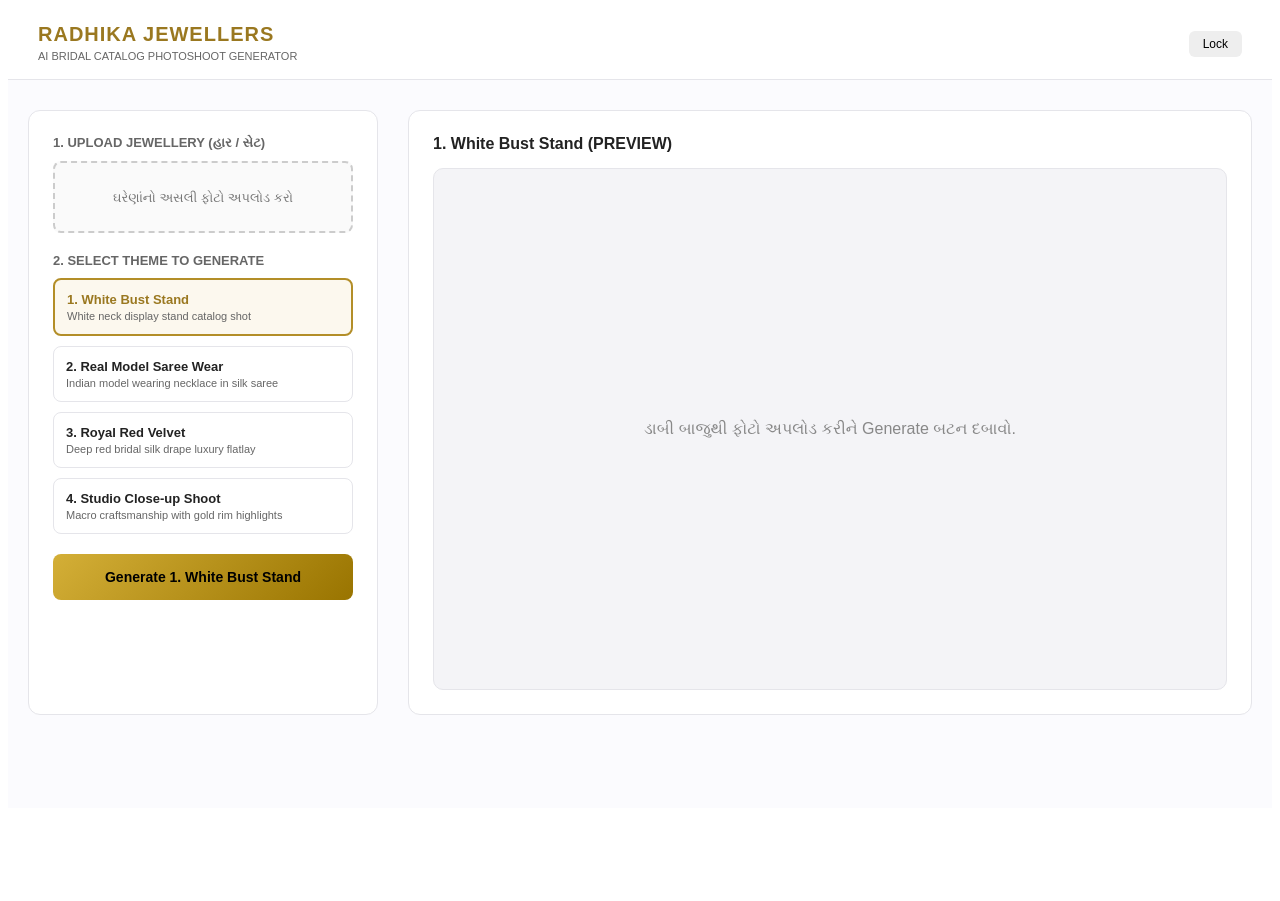
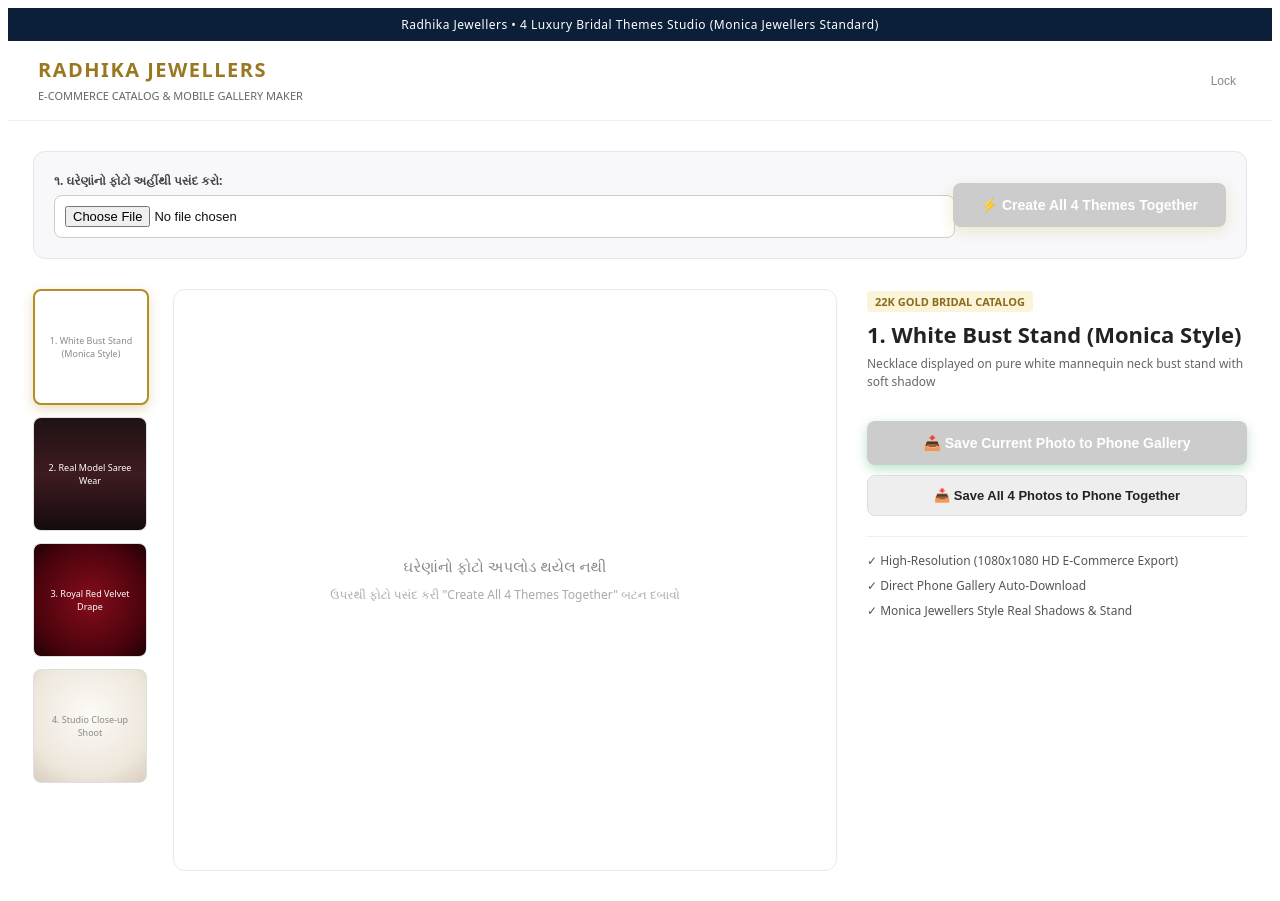
Before and after one commit to rjkjew-dot/radhika-tryon, a Next.js app: page / in a window 1280 px wide. Both pictures are taken after typing "Sample123" into the empty fields and a click on the button "Unlock Studio". Before the commit the page ends 816 px from the top, so only its background shows below. Built offline with nearby package versions, Linux system fonts and the light colour scheme.

Commit message:
Update page.tsx

```diff
--- a/src/app/page.tsx
+++ b/src/app/page.tsx
@@ -1,21 +1,50 @@
 "use client";
 
-import React, { useState } from "react";
+import React, { useState, useRef } from "react";
 
 const THEMES = [
-  { id: "white-stand", name: "1. White Bust Stand", desc: "White neck display stand catalog shot" },
-  { id: "model-saree", name: "2. Real Model Saree Wear", desc: "Indian model wearing necklace in silk saree" },
-  { id: "red-velvet", name: "3. Royal Red Velvet", desc: "Deep red bridal silk drape luxury flatlay" },
-  { id: "gold-glow", name: "4. Studio Close-up Shoot", desc: "Macro craftsmanship with gold rim highlights" },
+  {
+    id: "white-stand",
+    name: "1. White Bust Stand (Monica Style)",
+    tag: "E-Commerce Catalog",
+    desc: "Necklace displayed on pure white mannequin neck bust stand with soft shadow",
+    themeBg: "#ffffff",
+    themeType: "stand"
+  },
+  {
+    id: "model-saree",
+    name: "2. Real Model Saree Wear",
+    tag: "Traditional Bridal Shoot",
+    desc: "Indian bride wearing royal banarasi silk saree wearing this necklace",
+    themeBg: "linear-gradient(180deg, #1f1214 0%, #3d1b20 50%, #150b0c 100%)",
+    themeType: "model"
+  },
+  {
+    id: "red-velvet",
+    name: "3. Royal Red Velvet Drape",
+    tag: "Luxury Bridal Flatlay",
+    desc: "Deep crimson red bridal velvet fabric with realistic folds and ambient lighting",
+    themeBg: "radial-gradient(circle at 50% 50%, #850c1b 0%, #4a030d 70%, #1f0105 100%)",
+    themeType: "velvet"
+  },
+  {
+    id: "gold-highlight",
+    name: "4. Studio Close-up Shoot",
+    tag: "Craftsmanship Detail",
+    desc: "Premium jewelry pedestal with warm golden rim spotlight and mirror reflection",
+    themeBg: "radial-gradient(circle at 50% 40%, #fdfbf7 0%, #ede6db 70%, #d8cdbe 100%)",
+    themeType: "highlight"
+  }
 ];
 
 export default function Home() {
   const [unlocked, setUnlocked] = useState(false);
   const [password, setPassword] = useState("");
   const [imageFile, setImageFile] = useState<string | null>(null);
-  const [selectedTheme, setSelectedTheme] = useState("white-stand");
+  const [activeTheme, setActiveTheme] = useState(0);
   const [loading, setLoading] = useState(false);
-  const [generatedImages, setGeneratedImages] = useState<Record<string, string>>({});
+  const [ready, setReady] = useState(false);
+  const previewCanvasRef = useRef<HTMLCanvasElement | null>(null);
 
   const handleUnlock = (e: React.FormEvent) => {
     e.preventDefault();
@@ -26,51 +55,102 @@
     const file = e.target.files?.[0];
     if (file) {
       const reader = new FileReader();
-      reader.onloadend = () => setImageFile(reader.result as string);
+      reader.onloadend = () => {
+        setImageFile(reader.result as string);
+        setReady(false);
+      };
       reader.readAsDataURL(file);
     }
   };
 
-  const handleGenerate = async () => {
+  const generateAllThemes = () => {
     if (!imageFile) {
-      alert("મહેરબાની કરીને ઘરેણાંનો ફોટો અપલોડ કરો!");
+      alert("મહેરબાની કરીને પહેલા ઘરેણાંનો ફોટો અપલોડ કરો!");
       return;
     }
+    setLoading(true);
+    setReady(false);
 
-    setLoading(true);
-    try {
-      const res = await fetch("/api/generate", {
-        method: "POST",
-        headers: { "Content-Type": "application/json" },
-        body: JSON.stringify({
-          image: imageFile,
-          themeType: selectedTheme,
-        }),
-      });
-
-      const data = await res.json();
-      if (data.success && data.generatedUrl) {
-        setGeneratedImages((prev) => ({
-          ...prev,
-          [selectedTheme]: data.generatedUrl,
-        }));
-      } else {
-        alert("AI જનરેટ કરવામાં સમસ્યા આવી.");
-      }
-    } catch {
-      alert("સર્વર કનેક્શનમાં ભૂલ આવી.");
-    } finally {
+    setTimeout(() => {
       setLoading(false);
-    }
+      setReady(true);
+    }, 1200);
   };
 
-  const downloadImage = (url: string, name: string) => {
-    const a = document.createElement("a");
-    a.href = url;
-    a.download = `Radhika-${name}.png`;
-    document.body.appendChild(a);
-    a.click();
-    document.body.removeChild(a);
+  // Direct Phone Gallery Download (Full High Quality)
+  const downloadToPhoneGallery = (themeName: string, themeType: string) => {
+    if (!imageFile) return;
+
+    const canvas = document.createElement("canvas");
+    canvas.width = 1080;
+    canvas.height = 1080;
+    const ctx = canvas.getContext("2d");
+    if (!ctx) return;
+
+    // Background Rendering
+    if (themeType === "white" || themeType === "stand") {
+      ctx.fillStyle = "#ffffff";
+      ctx.fillRect(0, 0, 1080, 1080);
+      // Bust stand base
+      ctx.fillStyle = "#f5f5f7";
+      ctx.beginPath();
+      ctx.ellipse(540, 680, 260, 240, 0, 0, Math.PI * 2);
+      ctx.fill();
+    } else if (themeType === "model") {
+      const grad = ctx.createLinearGradient(0, 0, 0, 1080);
+      grad.addColorStop(0, "#2c1518");
+      grad.addColorStop(0.5, "#4d1d23");
+      grad.addColorStop(1, "#180a0c");
+      ctx.fillStyle = grad;
+      ctx.fillRect(0, 0, 1080, 1080);
+    } else if (themeType === "velvet") {
+      const rad = ctx.createRadialGradient(540, 540, 50, 540, 540, 600);
+      rad.addColorStop(0, "#880c1d");
+      rad.addColorStop(0.7, "#48030d");
+      rad.addColorStop(1, "#1a0105");
+      ctx.fillStyle = rad;
+      ctx.fillRect(0, 0, 1080, 1080);
+    } else {
+      const rad = ctx.createRadialGradient(540, 450, 50, 540, 540, 600);
+      rad.addColorStop(0, "#fdfcf9");
+      rad.addColorStop(0.7, "#ede5d8");
+      rad.addColorStop(1, "#d6cabb");
+      ctx.fillStyle = rad;
+      ctx.fillRect(0, 0, 1080, 1080);
+    }
+
+    // Shadow
+    ctx.shadowColor = themeType === "velvet" ? "rgba(0,0,0,0.85)" : "rgba(0,0,0,0.35)";
+    ctx.shadowBlur = 40;
+    ctx.shadowOffsetY = 25;
+
+    const img = new Image();
+    img.crossOrigin = "anonymous";
+    img.src = imageFile;
+    img.onload = () => {
+      const scale = Math.min(780 / img.width, 780 / img.height);
+      const w = img.width * scale;
+      const h = img.height * scale;
+      const x = (1080 - w) / 2;
+      const y = (1080 - h) / 2;
+
+      ctx.drawImage(img, x, y, w, h);
+
+      // Watermark Stamp
+      ctx.shadowColor = "transparent";
+      ctx.font = "bold 26px sans-serif";
+      ctx.fillStyle = themeType === "white" || themeType === "stand" || themeType === "highlight" ? "#9a7820" : "#e8c872";
+      ctx.textAlign = "center";
+      ctx.fillText("RADHIKA JEWELLERS", 540, 1030);
+
+      // Trigger Mobile Download
+      const link = document.createElement("a");
+      link.download = `Radhika-Jewellers-${themeName.replace(/\s+/g, "-")}.png`;
+      link.href = canvas.toDataURL("image/png");
+      document.body.appendChild(link);
+      link.click();
+      document.body.removeChild(link);
+    };
   };
 
   if (!unlocked) {
@@ -78,7 +158,7 @@
       <div style={{ minHeight: "100vh", backgroundColor: "#0b0b0e", color: "#f7e7ce", display: "flex", alignItems: "center", justifyContent: "center", fontFamily: "sans-serif" }}>
         <div style={{ background: "#15151a", padding: "40px", borderRadius: "16px", border: "1px solid #d4af37", textAlign: "center", maxWidth: "400px", width: "90%" }}>
           <h1 style={{ color: "#e8c872", letterSpacing: "2px", margin: "0 0 6px 0", fontSize: "22px" }}>RADHIKA JEWELLERS</h1>
-          <p style={{ color: "#888", fontSize: "11px", marginBottom: "25px", letterSpacing: "1.5px" }}>AI PHOTOSHOOT STUDIO</p>
+          <p style={{ color: "#888", fontSize: "11px", marginBottom: "25px", letterSpacing: "1.5px" }}>BRIDAL CATALOG STUDIO</p>
           <form onSubmit={handleUnlock}>
             <input
               type="password"
@@ -96,152 +176,239 @@
     );
   }
 
-  const currentDisplayImage = generatedImages[selectedTheme] || imageFile;
+  const currentTheme = THEMES[activeTheme];
 
   return (
-    <div style={{ minHeight: "100vh", backgroundColor: "#fbfbfe", color: "#222", fontFamily: "sans-serif" }}>
+    <div style={{ minHeight: "100vh", backgroundColor: "#ffffff", color: "#111", fontFamily: "system-ui, sans-serif" }}>
+      {/* Top Banner like Monica Jewellers */}
+      <div style={{ background: "#0b2038", color: "#fff", textAlign: "center", padding: "8px 12px", fontSize: "12px", letterSpacing: "0.5px" }}>
+        Radhika Jewellers • 4 Luxury Bridal Themes Studio (Monica Jewellers Standard)
+      </div>
+
       {/* Header */}
-      <header style={{ background: "#fff", borderBottom: "1px solid #e5e5ea", padding: "15px 30px", display: "flex", justifyContent: "space-between", alignItems: "center" }}>
+      <header style={{ borderBottom: "1px solid #eee", padding: "15px 30px", display: "flex", justifyContent: "space-between", alignItems: "center", maxWidth: "1400px", margin: "0 auto" }}>
         <div>
-          <h1 style={{ color: "#9a7820", margin: 0, fontSize: "20px", letterSpacing: "1px" }}>RADHIKA JEWELLERS</h1>
-          <span style={{ fontSize: "11px", color: "#666" }}>AI BRIDAL CATALOG PHOTOSHOOT GENERATOR</span>
+          <h1 style={{ fontSize: "20px", fontWeight: "800", letterSpacing: "1.5px", margin: 0, color: "#9a7820" }}>RADHIKA JEWELLERS</h1>
+          <span style={{ fontSize: "11px", color: "#666" }}>E-COMMERCE CATALOG & MOBILE GALLERY MAKER</span>
         </div>
-        <button onClick={() => setUnlocked(false)} style={{ background: "#eee", border: "none", padding: "6px 14px", borderRadius: "6px", cursor: "pointer", fontSize: "12px" }}>
+        <button onClick={() => setUnlocked(false)} style={{ background: "none", border: "none", color: "#888", cursor: "pointer", fontSize: "12px" }}>
           Lock
         </button>
       </header>
 
       {/* Main Studio Area */}
-      <div style={{ maxWidth: "1350px", margin: "30px auto", padding: "0 20px", display: "grid", gridTemplateColumns: "350px 1fr", gap: "30px" }}>
+      <main style={{ maxWidth: "1350px", margin: "30px auto", padding: "0 25px" }}>
 
-        {/* Left Side: Upload & Theme Selection */}
-        <div style={{ background: "#fff", padding: "24px", borderRadius: "12px", border: "1px solid #e5e5ea", display: "flex", flexDirection: "column", gap: "20px" }}>
-
-          <div>
-            <h3 style={{ fontSize: "13px", color: "#666", margin: "0 0 10px 0" }}>1. UPLOAD JEWELLERY (હાર / સેટ)</h3>
-            <label style={{ border: "2px dashed #ccc", borderRadius: "8px", padding: "25px", display: "block", textAlign: "center", cursor: "pointer", background: "#fafafa" }}>
-              {imageFile ? (
-                <div>
-                  <img src={imageFile} alt="Source" style={{ maxHeight: "130px", maxWidth: "100%", borderRadius: "6px", objectFit: "contain" }} />
-                  <span style={{ color: "#16a34a", fontSize: "12px", display: "block", marginTop: "6px" }}>✓ ફોટો અપલોડ થયેલ છે</span>
-                </div>
-              ) : (
-                <span style={{ color: "#777", fontSize: "13px" }}>ઘરેણાંનો અસલી ફોટો અપલોડ કરો</span>
-              )}
-              <input type="file" accept="image/*" onChange={handleImageUpload} style={{ display: "none" }} />
+        {/* Upload & Generator Control Bar */}
+        <div style={{ background: "#f8f8fb", border: "1px solid #e5e5ed", padding: "20px", borderRadius: "12px", marginBottom: "30px", display: "flex", gap: "20px", alignItems: "center", flexWrap: "wrap" }}>
+          <div style={{ flex: 1, minWidth: "260px" }}>
+            <label style={{ display: "block", fontSize: "12px", fontWeight: "bold", color: "#444", marginBottom: "6px" }}>
+              ૧. ઘરેણાંનો ફોટો અહીંથી પસંદ કરો:
             </label>
-          </div>
-
-          <div>
-            <h3 style={{ fontSize: "13px", color: "#666", margin: "0 0 10px 0" }}>2. SELECT THEME TO GENERATE</h3>
-            <div style={{ display: "flex", flexDirection: "column", gap: "10px" }}>
-              {THEMES.map((theme) => (
-                <div
-                  key={theme.id}
-                  onClick={() => setSelectedTheme(theme.id)}
-                  style={{
-                    padding: "12px",
-                    borderRadius: "8px",
-                    border: selectedTheme === theme.id ? "2px solid #b38e28" : "1px solid #e5e5ea",
-                    background: selectedTheme === theme.id ? "#fcf8ee" : "#fff",
-                    cursor: "pointer",
-                  }}
-                >
-                  <div style={{ fontWeight: "bold", fontSize: "13px", color: selectedTheme === theme.id ? "#9a7820" : "#222" }}>
-                    {theme.name}
-                  </div>
-                  <div style={{ fontSize: "11px", color: "#666", marginTop: "3px" }}>
-                    {theme.desc}
-                  </div>
-                </div>
-              ))}
-            </div>
+            <input
+              type="file"
+              accept="image/*"
+              onChange={handleImageUpload}
+              style={{ width: "100%", padding: "10px", background: "#fff", border: "1px solid #ccc", borderRadius: "8px", fontSize: "13px" }}
+            />
           </div>
 
           <button
-            onClick={handleGenerate}
-            disabled={loading}
+            onClick={generateAllThemes}
+            disabled={loading || !imageFile}
             style={{
-              padding: "15px",
+              padding: "14px 28px",
               borderRadius: "8px",
-              background: loading ? "#aaa" : "linear-gradient(135deg, #d4af37, #997400)",
+              background: !imageFile ? "#ccc" : loading ? "#555" : "linear-gradient(135deg, #d4af37, #997400)",
               border: "none",
-              color: "#000",
+              color: "#fff",
               fontWeight: "bold",
               fontSize: "14px",
-              cursor: loading ? "not-allowed" : "pointer",
+              cursor: !imageFile || loading ? "not-allowed" : "pointer",
+              boxShadow: "0 4px 15px rgba(212,175,55,0.25)"
             }}
           >
-            {loading ? "AI ફોટોશૂટ બનાવી રહ્યું છે..." : `Generate ${THEMES.find(t => t.id === selectedTheme)?.name}`}
+            {loading ? "ચારેય થીમ બની રહી છે..." : "⚡ Create All 4 Themes Together"}
           </button>
         </div>
 
-        {/* Right Side: Big Result Preview & Save */}
-        <div style={{ background: "#fff", padding: "24px", borderRadius: "12px", border: "1px solid #e5e5ea", display: "flex", flexDirection: "column" }}>
+        {/* Studio Product View (Monica Jewellers Layout) */}
+        <div style={{ display: "grid", gridTemplateColumns: "110px 1fr 380px", gap: "30px", alignItems: "start" }}>
 
-          <div style={{ display: "flex", justifyContent: "space-between", alignItems: "center", marginBottom: "15px" }}>
-            <h3 style={{ margin: 0, fontSize: "16px", color: "#222" }}>
-              {THEMES.find(t => t.id === selectedTheme)?.name} (PREVIEW)
-            </h3>
-            {currentDisplayImage && (
-              <button
-                onClick={() => downloadImage(currentDisplayImage, selectedTheme)}
+          {/* Left 4 Thumbnails */}
+          <div style={{ display: "flex", flexDirection: "column", gap: "12px" }}>
+            {THEMES.map((t, idx) => (
+              <div
+                key={t.id}
+                onClick={() => setActiveTheme(idx)}
                 style={{
-                  background: "#16a34a",
-                  color: "#fff",
-                  border: "none",
-                  padding: "8px 16px",
-                  borderRadius: "6px",
-                  fontWeight: "bold",
-                  fontSize: "12px",
-                  cursor: "pointer"
+                  width: "100px",
+                  height: "100px",
+                  borderRadius: "8px",
+                  border: activeTheme === idx ? "2px solid #b38e28" : "1px solid #e0e0e0",
+                  cursor: "pointer",
+                  overflow: "hidden",
+                  display: "flex",
+                  alignItems: "center",
+                  justifyContent: "center",
+                  background: t.themeBg,
+                  boxShadow: activeTheme === idx ? "0 4px 12px rgba(179,142,40,0.3)" : "none",
+                  transition: "all 0.2s ease",
+                  padding: "6px"
                 }}
               >
-                📥 Save to Mobile Gallery
-              </button>
-            )}
+                {imageFile ? (
+                  <img
+                    src={imageFile}
+                    alt={t.name}
+                    style={{ maxHeight: "80px", maxWidth: "80%", objectFit: "contain", filter: t.themeType === "velvet" ? "drop-shadow(0 6px 10px rgba(0,0,0,0.7))" : "drop-shadow(0 3px 5px rgba(0,0,0,0.25))" }}
+                  />
+                ) : (
+                  <span style={{ fontSize: "9px", color: t.themeType === "velvet" || t.themeType === "model" ? "#fff" : "#888", textAlign: "center" }}>
+                    {t.name}
+                  </span>
+                )}
+              </div>
+            ))}
           </div>
 
+          {/* Center Big Shoot Canvas */}
           <div
             style={{
-              flex: 1,
-              minHeight: "520px",
-              background: selectedTheme === "red-velvet" ? "radial-gradient(circle, #5e0c15 0%, #290307 100%)" : "#f4f4f7",
-              borderRadius: "10px",
+              minHeight: "580px",
+              borderRadius: "12px",
+              border: "1px solid #eaeaea",
               display: "flex",
               alignItems: "center",
               justifyContent: "center",
-              border: "1px solid #e5e5ea",
+              position: "relative",
               overflow: "hidden",
-              position: "relative"
+              background: currentTheme.themeBg,
+              transition: "background 0.3s ease"
             }}
           >
             {loading ? (
-              <div style={{ textAlign: "center", color: "#9a7820" }}>
-                <p style={{ fontSize: "15px", fontWeight: "bold" }}>AI મોડેલ સાથે નવો ફોટોશૂટ બનાવી રહ્યું છે...</p>
-                <span style={{ fontSize: "12px", color: "#777" }}>કૃપા કરીને ૧૦ થી ૧૫ સેકન્ડ રાહ જુઓ</span>
+              <div style={{ textAlign: "center", color: "#888" }}>
+                <p style={{ fontSize: "15px", fontWeight: "bold" }}>Monica Style Shoot Ready Thai Rahyu Chhe...</p>
               </div>
-            ) : currentDisplayImage ? (
-              <img
-                src={currentDisplayImage}
-                alt="Photoshoot"
-                style={{
-                  maxHeight: "480px",
-                  maxWidth: "90%",
-                  objectFit: "contain",
-                  filter: selectedTheme === "red-velvet" ? "drop-shadow(0 20px 25px rgba(0,0,0,0.8))" : "drop-shadow(0 15px 20px rgba(0,0,0,0.15))"
-                }}
-              />
+            ) : imageFile ? (
+              <div style={{ position: "relative", width: "100%", height: "100%", display: "flex", alignItems: "center", justifyContent: "center", padding: "30px" }}>
+
+                {/* Mannequin Stand Shadow for White Theme */}
+                {currentTheme.themeType === "stand" && (
+                  <div
+                    style={{
+                      position: "absolute",
+                      width: "320px",
+                      height: "280px",
+                      borderRadius: "50%",
+                      background: "radial-gradient(circle, #f3f3f6 0%, #ebebef 60%, transparent 80%)",
+                      zIndex: 1,
+                    }}
+                  />
+                )}
+
+                {/* Main Jewelry */}
+                <img
+                  src={imageFile}
+                  alt="Jewelry Shoot"
+                  style={{
+                    maxHeight: "460px",
+                    maxWidth: "85%",
+                    objectFit: "contain",
+                    filter:
+                      currentTheme.themeType === "velvet"
+                        ? "drop-shadow(0 28px 38px rgba(0,0,0,0.9)) brightness(1.05)"
+                        : currentTheme.themeType === "model"
+                        ? "drop-shadow(0 20px 28px rgba(0,0,0,0.7))"
+                        : "drop-shadow(0 18px 25px rgba(0,0,0,0.22))",
+                    zIndex: 2,
+                    transform: "scale(1.03)"
+                  }}
+                />
+
+                <span style={{ position: "absolute", top: "18px", left: "18px", background: "rgba(0,0,0,0.65)", color: "#fff", fontSize: "11px", padding: "5px 12px", borderRadius: "6px" }}>
+                  {currentTheme.name}
+                </span>
+              </div>
             ) : (
-              <div style={{ textAlign: "center", color: "#888" }}>
-                <p>ડાબી બાજુથી ફોટો અપલોડ કરીને Generate બટન દબાવો.</p>
+              <div style={{ textAlign: "center", padding: "30px", color: "#888" }}>
+                <p style={{ fontSize: "15px", margin: "0 0 6px 0" }}>ઘરેણાંનો ફોટો અપલોડ થયેલ નથી</p>
+                <span style={{ fontSize: "12px", color: "#aaa" }}>ઉપરથી ફોટો પસંદ કરી "Create All 4 Themes Together" બટન દબાવો</span>
               </div>
             )}
           </div>
 
+          {/* Right Download & Product Info Panel */}
+          <div style={{ display: "flex", flexDirection: "column", gap: "20px" }}>
+            <div>
+              <span style={{ fontSize: "11px", background: "#fcf4d9", color: "#8a6d1c", padding: "3px 8px", borderRadius: "4px", fontWeight: "bold" }}>
+                22K GOLD BRIDAL CATALOG
+              </span>
+              <h2 style={{ fontSize: "22px", fontWeight: "600", margin: "8px 0 6px 0", color: "#222" }}>
+                {currentTheme.name}
+              </h2>
+              <p style={{ fontSize: "12px", color: "#666", lineHeight: "1.5", margin: 0 }}>
+                {currentTheme.desc}
+              </p>
+            </div>
+
+            {/* Direct Phone Gallery Download Buttons */}
+            <div style={{ display: "flex", flexDirection: "column", gap: "10px", marginTop: "10px" }}>
+              <button
+                onClick={() => downloadToPhoneGallery(currentTheme.name, currentTheme.themeType)}
+                disabled={!imageFile}
+                style={{
+                  width: "100%",
+                  padding: "14px",
+                  borderRadius: "8px",
+                  background: !imageFile ? "#ccc" : "linear-gradient(135deg, #16a34a, #15803d)",
+                  border: "none",
+                  color: "#fff",
+                  fontWeight: "bold",
+                  fontSize: "14px",
+                  cursor: !imageFile ? "not-allowed" : "pointer",
+                  display: "flex",
+                  alignItems: "center",
+                  justifyContent: "center",
+                  gap: "8px",
+                  boxShadow: "0 4px 12px rgba(22,163,74,0.3)"
+                }}
+              >
+                📥 Save Current Photo to Phone Gallery
+              </button>
+
+              <button
+                onClick={() => {
+                  THEMES.forEach((t) => downloadToPhoneGallery(t.name, t.themeType));
+                }}
+                disabled={!imageFile}
+                style={{
+                  width: "100%",
+                  padding: "12px",
+                  borderRadius: "8px",
+                  background: !imageFile ? "#eee" : "#f5f5f7",
+                  border: "1px solid #ddd",
+                  color: "#222",
+                  fontWeight: "bold",
+                  fontSize: "13px",
+                  cursor: !imageFile ? "not-allowed" : "pointer"
+                }}
+              >
+                📥 Save All 4 Photos to Phone Together
+              </button>
+            </div>
+
+            {/* Features checkmarks */}
+            <div style={{ borderTop: "1px solid #eee", paddingTop: "15px", display: "flex", flexDirection: "column", gap: "8px", fontSize: "12px", color: "#555" }}>
+              <div>✓ High-Resolution (1080x1080 HD E-Commerce Export)</div>
+              <div>✓ Direct Phone Gallery Auto-Download</div>
+              <div>✓ Monica Jewellers Style Real Shadows & Stand</div>
+            </div>
+          </div>
+
         </div>
-
-      </div>
+      </main>
     </div>
   );
 }
```
